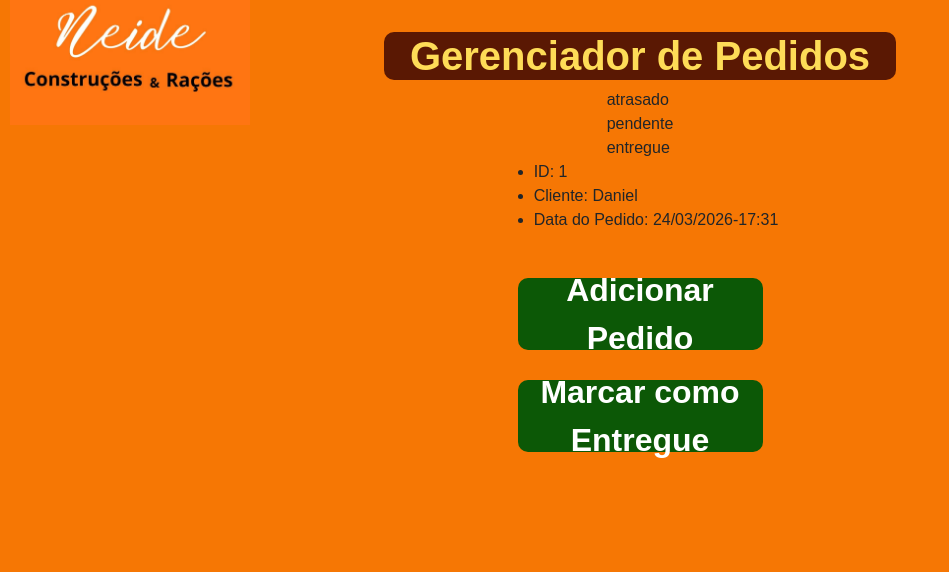
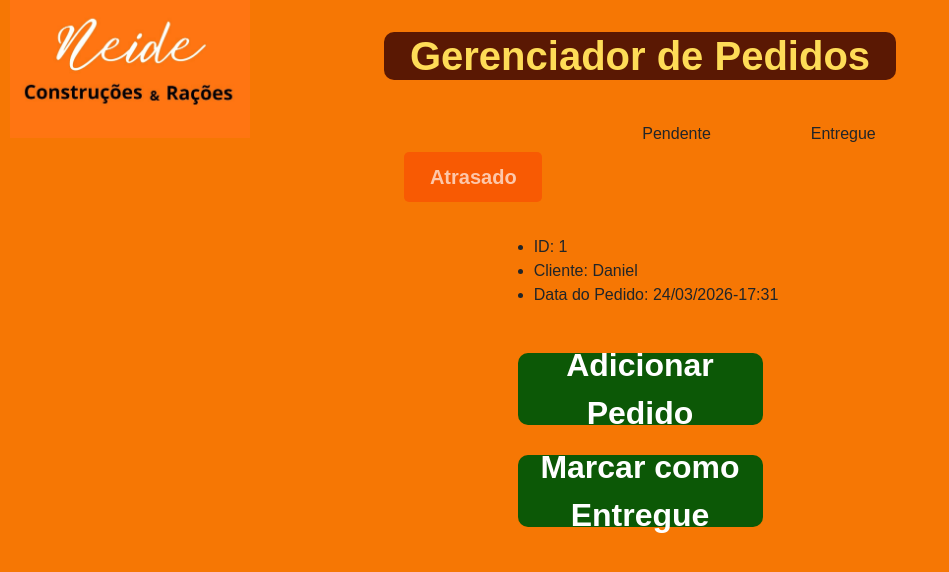
Before and after one commit to danielprogram08/Gerenciador-de-Pedidos, a React (Vite) app in the folder FRONT/gerenciador/: page /home in a window 1280 px wide. Shown: the top 572 px of the page, without its empty margins (0-949 px from the left). Built offline with nearby package versions, Linux system fonts and the light colour scheme.

Commit message:
Add: Estilização da página Home em andamento!

```diff
--- a/FRONT/gerenciador/src/home/home.css
+++ b/FRONT/gerenciador/src/home/home.css
@@ -16,6 +16,7 @@
 }
 
 #logo-hm {
+    margin-top: 2%;
     width: 240px;
     height: 140px;
     position: absolute;
@@ -33,3 +34,33 @@ h1 {
     width: 40%;
     border-radius: 10px;
 }
+
+.status {
+    display: flex;
+    justify-content: center;
+    margin: 3%;
+    gap: 100px;
+    width: 50%;
+}
+
+.atrasado-transparente, #pendente-transparente, #entregue-entregue {
+    justify-content: center;
+    display: flex;
+    background-color: #ff00003f;
+    color: rgba(255, 255, 255, 0.664);
+    padding: 10px;
+    border-radius: 5px;
+    width: 138px;
+    height: 50px;
+    font-weight: bold;
+    font-size: 20px;
+    transition: all 0.3s ease-in-out;
+    cursor: pointer;
+}
+
+.atrasado {
+    background-color: #ff0000;
+    color: white;
+    width: 138px;
+    height: 50px
+}
--- a/FRONT/gerenciador/src/home/home.jsx
+++ b/FRONT/gerenciador/src/home/home.jsx
@@ -1,5 +1,6 @@
 import img from "../../public/Neide.jpg"
 import './home.css'
+import { useState } from "react"
 
 function Home() {
 
@@ -22,6 +23,14 @@ function Home() {
         }
     ]
 
+    const [atrasado, setAtrasado] = useState(false);
+    const [pendente, setPendente] = useState(false);
+    const [entregue, setEntregue] = useState(false);
+
+    const PedidoAtrasado = () => {
+        setAtrasado(!atrasado);
+    }
+
     return (
         <>
             <div className="container">
@@ -30,9 +39,9 @@ function Home() {
                     <h1>Gerenciador de Pedidos</h1>
                 </div>
                 <div className="status">
-                    <div>atrasado</div>
-                    <div>pendente</div>
-                    <div>entregue</div>
+                <button className={atrasado ? "atrasado" : "atrasado-transparente"} onClick={PedidoAtrasado}>Atrasado</button>
+                    <div id="pendente">Pendente</div>
+                    <div id="entregue">Entregue</div>
                 </div>
                 <div className="pedidos">
                     {pedidos.map((pedido) => (
```
